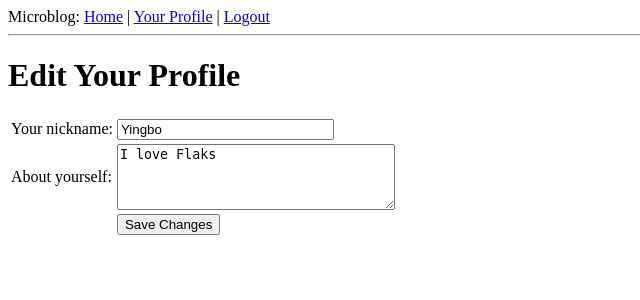
After one commit to lemoncyb/microblog, a Flask app: page /edit in a window 1280 px wide. The commit adds this page. Shown: the top 300 px of the page, without its empty margins (0-640 px from the left). Run offline with Flask 2, Linux system fonts and the light colour scheme; a user stored in the database is signed in; data comes from the database, SQL or seed files in the repository; both versions use the stored data as it was after the commit.

Commit message:
Part VI: Editing the profile information

```diff
--- a/app/forms.py
+++ b/app/forms.py
@@ -1,7 +1,12 @@
 from flask_wtf import Form
-from wtforms import StringField, BooleanField
-from wtforms.validators import DataRequired
+from wtforms import StringField, BooleanField, TextAreaField
+from wtforms.validators import DataRequired, Length
 
 class LoginForm(Form):
     openid = StringField('openid', validators=[DataRequired()])
     remember_me = BooleanField('remember_me', default=False)
+
+
+class EditForm(Form):
+    nickname = StringField('nickname', validators=[DataRequired()])
+    about_me = TextAreaField('about_me', validators=[Length(min=0, max=140)])
--- /dev/null
+++ b/app/templates/edit.html
@@ -0,0 +1,21 @@
+<!-- extend base layout -->
+{% extends "base.html" %}
+
+{% block content %}
+  <h1>Edit Your Profile</h1>
+  <form action="" method="post" name="edit">
+    {{ form.hidden_tag() }}
+    <table>
+      <tr>
+          <td>Your nickname:</td>
+	  <td>{{ form.nickname(size=24)}}</td>
+      </tr>
+      <tr>
+          <td>About yourself:</td>
+	  <td>{{ form.about_me(cols=32, rows=4)}}</td>
+      </tr>
+        <td></td>
+        <td><input type="submit" value="Save Changes"></td>
+    </table>
+  </form>
+{% endblock %}
--- a/app/templates/user.html
+++ b/app/templates/user.html
@@ -13,6 +13,9 @@
               {% if user.last_seen %}
 	        <p><i>Last seen on: {{ user.last_seen }}</i></p>
 	      {% endif %}
+              {% if user.id == g.user.id %}
+	        <p><a href="{{ url_for('edit') }}">Edit</a></p>
+	      {% endif %}
           </td>
       </tr>
   </table>
--- a/app/views.py
+++ b/app/views.py
@@ -1,7 +1,7 @@
 from flask import render_template, flash, redirect, session, url_for, request, g
 from flask_login import login_user, logout_user, current_user, login_required
 from app import app, db, lm, oid
-from .forms import LoginForm
+from .forms import LoginForm, EditForm
 from .models import User
 from datetime import datetime
 
@@ -95,3 +95,20 @@ def user(nickname):
     return render_template('user.html',
                             user=user,
                             posts=posts)
+
+
+@app.route('/edit', methods=['GET', 'POST'])
+@login_required
+def edit():
+    form = EditForm()
+    if form.validate_on_submit():
+        g.user.nickname = form.nickname.data
+        g.user.about_me = form.about_me.data
+        db.session.add(g.user)
+        db.session.commit()
+        flash('Your changes have been saved.')
+        return redirect(url_for('edit'))
+    else:
+        form.nickname.data = g.user.nickname
+        form.about_me.data = g.user.about_me
+    return render_template('edit.html', form=form)
```
Also changed, not shown: app.db.
